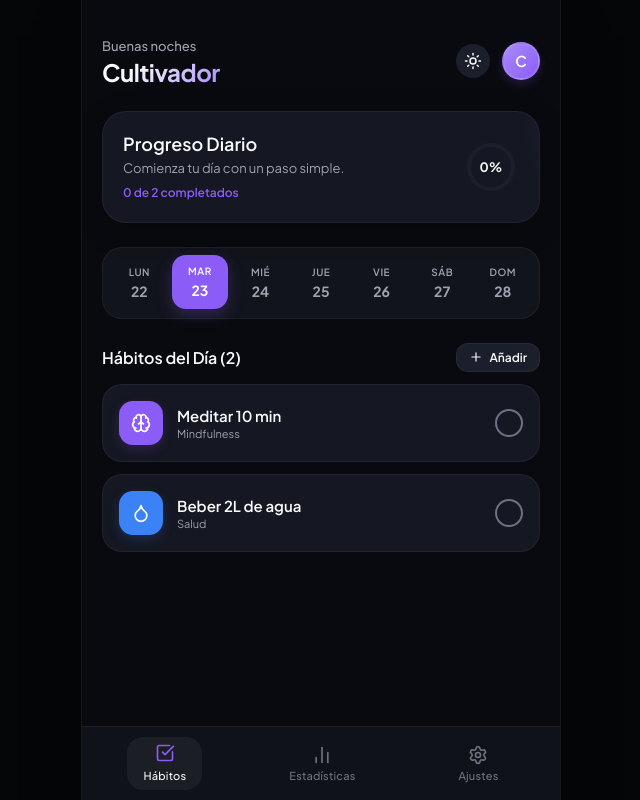
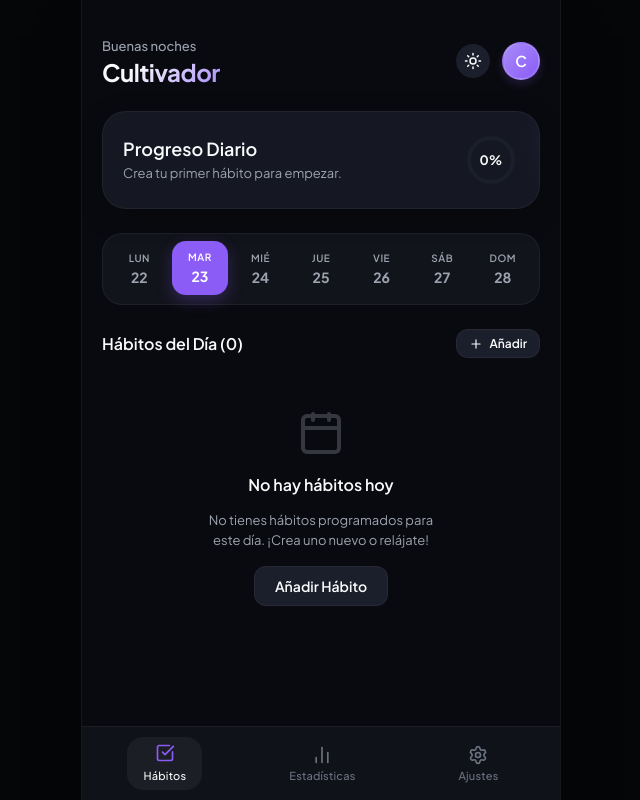
Before and after one commit to code-rmendoza/aura-habit-tracker, a React (Vite) app: page / in a window 1280 px wide. Shown: the whole page, without its empty margins (319-959 px from the left). Built offline with nearby package versions, Linux system fonts and the light colour scheme.

Commit message:
Configurar inicio de aplicacion limpio sin demos

```diff
--- a/src/App.jsx
+++ b/src/App.jsx
@@ -7,26 +7,7 @@ import HabitModal from './components/HabitModal';
 import { formatDateString } from './utils/helpers';
 
 // Default onboarding habits
-const DEFAULT_HABITS = [
-  {
-    id: 'h_def_1',
-    name: 'Meditar 10 min',
-    category: 'Mindfulness',
-    color: '#8B5CF6',
-    icon: 'Brain',
-    frequency: { type: 'daily', days: [] },
-    createdAt: formatDateString(new Date())
-  },
-  {
-    id: 'h_def_2',
-    name: 'Beber 2L de agua',
-    category: 'Salud',
-    color: '#3B82F6',
-    icon: 'Droplet',
-    frequency: { type: 'daily', days: [] },
-    createdAt: formatDateString(new Date())
-  }
-];
+const DEFAULT_HABITS = [];
 
 const DEFAULT_PROFILE = {
   name: 'Cultivador',
```
